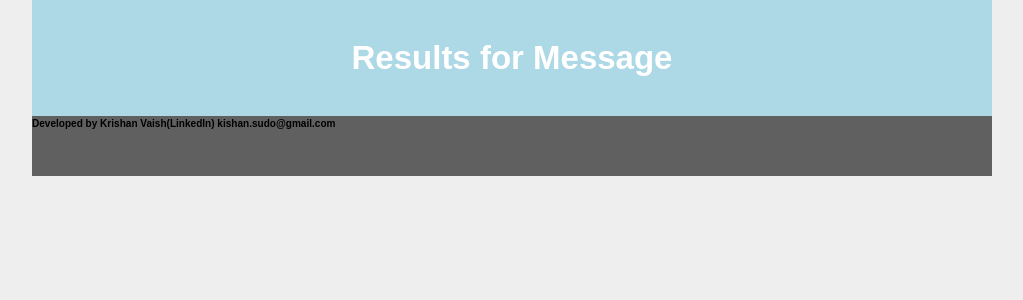
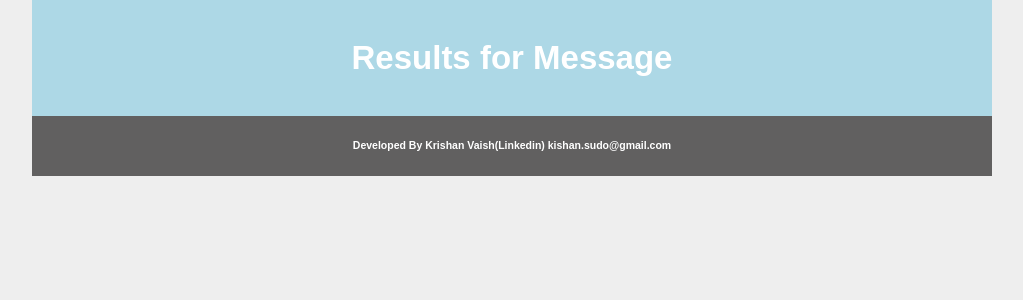
Before and after one commit to krishan-4/spam-ham, a Flask app: template templates/result.html in a window 1280 px wide. Shown: the part 156-456 px from the top of the page, without its empty margins (128-1151 px from the left). Run offline with Flask 2, Linux system fonts and the light colour scheme; the template is opened without the code that fills it, so the values that code supplies are empty; parts of the project's set-up code (start-up, migrations or seed data) failed here and were passed over.

Commit message:
Update result.html

```diff
--- a/templates/result.html
+++ b/templates/result.html
@@ -31,7 +31,7 @@
 
    <footer class="footer">
     <div class="footerContainer">
-        <h6 class="mb-0 text-white">Developed by Krishan Vaish(LinkedIn)  kishan.sudo@gmail.com </h6>
+        <p class="copyright"> Developed By Krishan Vaish(Linkedin)  kishan.sudo@gmail.com </p>
 
     </div>
 
```
